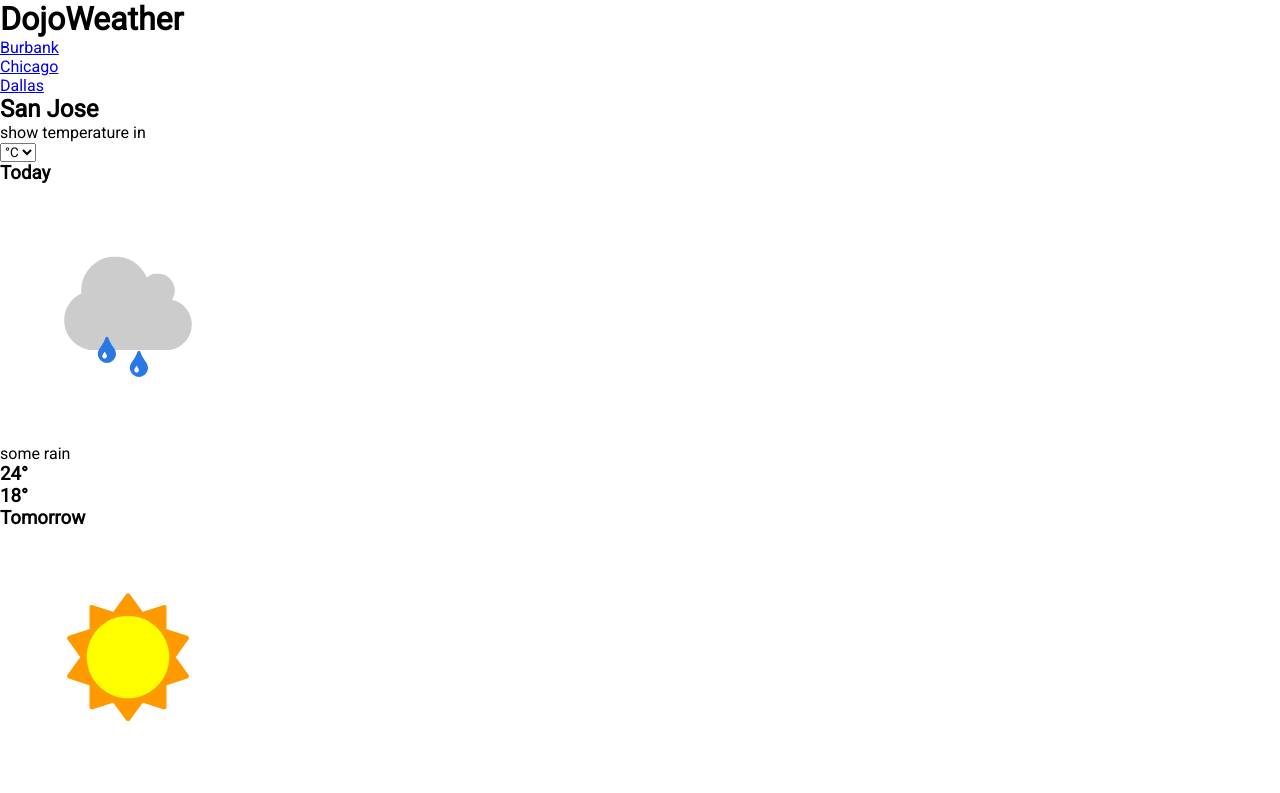
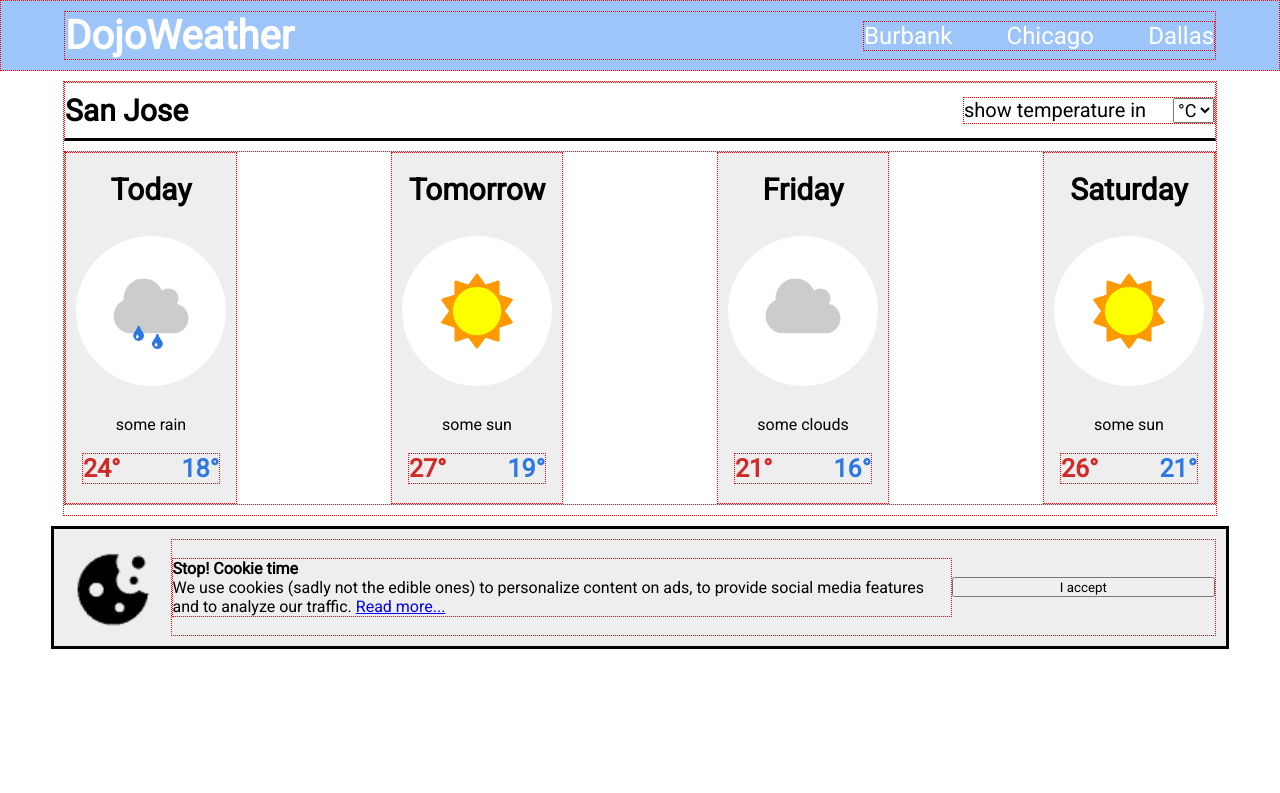
Before and after one commit to fujohn/web_fundamentals, a plain HTML site: page JS/dojoweather/index.html in a window 1280 px wide. Shown: the top 793 px of the page. Drawn offline with Linux system fonts and the light colour scheme.

Commit message:
updating DojoWeather assignment

```diff
--- a/JS/dojoweather/index.html
+++ b/JS/dojoweather/index.html
@@ -12,12 +12,14 @@
 </head>
 <body>
     <header>
+        <div class="container">
             <h1>DojoWeather</h1>
             <ul>
                 <li><a href="#" onclick="alert('Loading weather report...')">Burbank</a></li>
                 <li><a href="#" onclick="alert('Loading weather report...')">Chicago</a></li>
                 <li><a href="#" onclick="alert('Loading weather report...')">Dallas</a></li>
             </ul>
+        </div>
     </header>
     <main>
         <div class="top">
@@ -70,13 +72,13 @@
         </div>
     </main>
     <footer>
-        <img src="img/cookie.png" alt="" class="coookie">
+        <img src="img/cookie.png" alt="" class="cookie">
         <div class="cookie-content">
+            <div class="message">
                 <h4>Stop! Cookie time</h4>
-            <div class="message">
                 <p>We use cookies (sadly not the edible ones) to personalize content on ads, to provide social media features and to analyze our traffic. <a href="#">Read more...</a></p>
+            </div>
             <button onclick="removeMessage()">I accept</button>
-            </div>
         </div>
     </footer>
 
--- a/JS/dojoweather/style.css
+++ b/JS/dojoweather/style.css
@@ -1,6 +1,150 @@
+header, main, div, ul {
+    border: 1px red dotted;
+}
+
 /* default settings */
 * {
     margin: 0px;
     padding: 0px;
     font-family: 'Roboto', sans-serif;
 }
+
+/* header div */
+header {
+    background-color: rgb(158,197,249);
+}
+
+header > div {
+    display: flex;
+    align-items: center;
+    justify-content: space-between;
+    width: 90%;
+    margin: 10px auto;
+}
+
+ul {
+    display: flex;
+    justify-content: space-between;
+    width: 350px;
+    list-style: none;
+}
+
+li > a {
+    color: white;
+    font-size: 24px;
+    text-decoration: none;
+}
+
+h1 {
+    color: white;
+    font-size: 40px;
+}
+
+/* body upper */
+
+main {
+    width: 90%;
+    margin: 10px auto;
+}
+
+.top {
+    display: flex;
+    align-items: center;
+    justify-content: space-between;
+    border-bottom: solid 3px black;
+}
+
+.scale {
+    display: flex;
+    justify-content: space-between;
+    width: 250px;
+}
+
+h2 {
+    font-size: 30px;
+    margin: 10px 0px;
+    font-weight: 600;
+}
+
+.scale p {
+    font-size: 20px;
+}
+
+select {
+    font-size: 18px;
+}
+
+/* body middle */
+img.weather {
+    border-radius: 50%;
+    width: 150px;
+    margin: 10px;
+}
+
+.tempuratures {
+    margin: 10px auto;
+    display: flex;
+    justify-content: space-between;
+}
+
+.day-box {
+    background-color: #EEEEEE;
+    display: flex;
+    flex-direction: column;
+    align-items: center;
+    justify-content: space-evenly;
+    height: 350px;
+}
+
+.temp-ranges {
+    display: flex;
+    justify-content: space-between;
+    width: 80%;
+}
+
+.temp-ranges > h3 {
+    font-size: 25px;
+}
+
+.high {
+    color: rgb(207,42,39);
+}
+
+.low {
+    color: rgb(44,120,228);
+}
+
+.day {
+    font-size: 30px;
+}
+
+/* body footer/cookie button */
+
+footer {
+    width: 90%;
+    margin: 10px auto;
+    border: 3px solid black;
+    padding: 10px;
+    display: flex;
+    background-color: #EEEEEE;
+}
+
+img.cookie {
+    width: 100px;
+    margin-right: 10px;
+}
+
+.cookie-content {
+    display: flex;
+    align-items: center;
+}
+
+.message {
+    flex: 3;
+}
+
+.cookie-content button {
+    flex: 1;
+    width: 10%;
+    height: 20px;
+}
--- /dev/null
+++ b/JS/js_test.js
@@ -0,0 +1,4 @@
+console.log('Hello World');
+
+var x = 10
+console.log(x);
```
Lines whose indentation alone changed are shown as unchanged.
